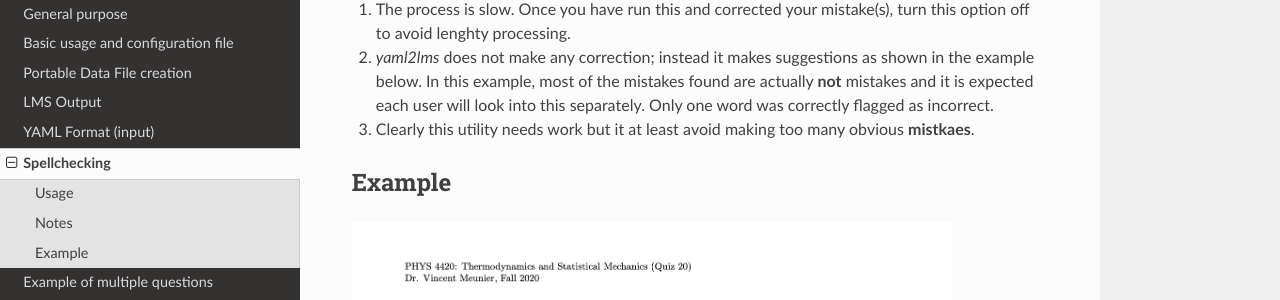
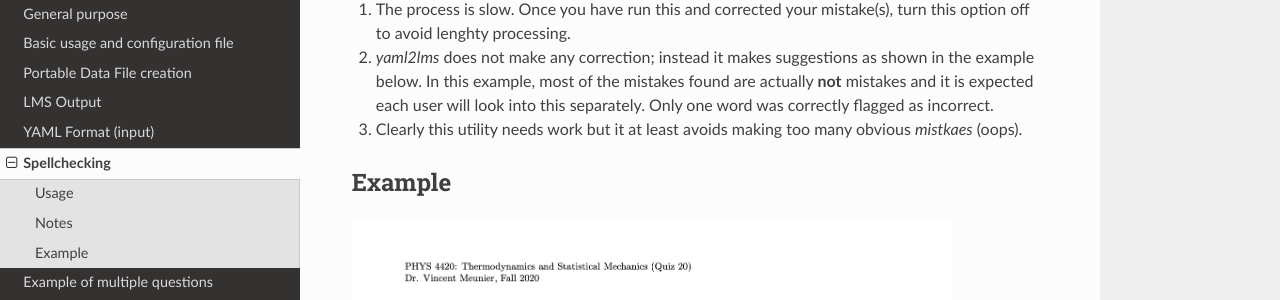
Before and after one commit to meuniv/yamldoc, a Sphinx documentation site: the page built from docs/spellcheck.rst, in a window 1280 px wide and 900 px high, scrolled down 408 px. Shown: the part 138-438 px from the top of the window. Built offline with Sphinx 7.4.7 and the Read the Docs theme 2.0.0, drawn with Linux system fonts in a browser that asks for light colours.

Commit message:
Update spellcheck.rst

```diff
--- a/docs/spellcheck.rst
+++ b/docs/spellcheck.rst
@@ -15,7 +15,7 @@ Notes
 -----
 1. The process is slow. Once you have run this and corrected your mistake(s), turn this option off to avoid lenghty processing.
 2. *yaml2lms* does not make any correction; instead it makes suggestions as shown in the example below. In this example, most of the mistakes found are actually **not** mistakes and it is expected each user will look into this separately. Only one word was correctly flagged as incorrect.
-3. Clearly this utility needs work but it at least avoid making too many obvious **mistkaes**.
+3. Clearly this utility needs work but it at least avoids making too many obvious *mistkaes* (oops).
 
 Example
 -------
```
